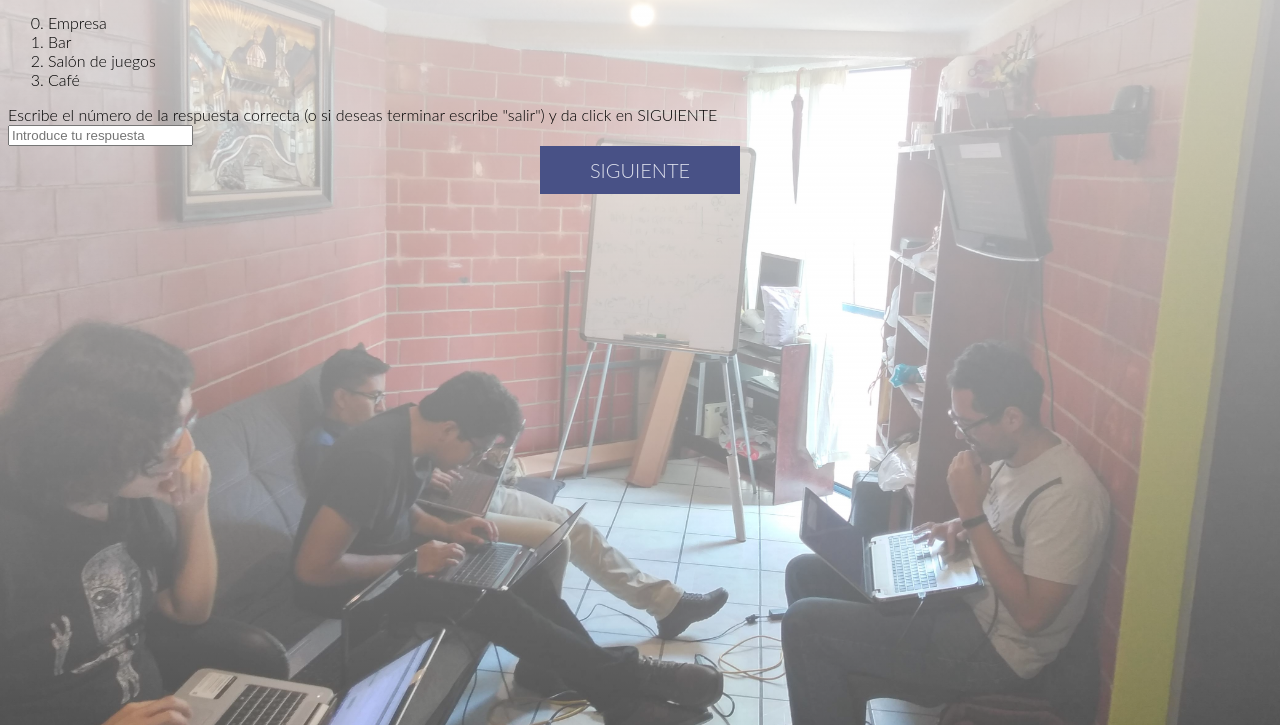
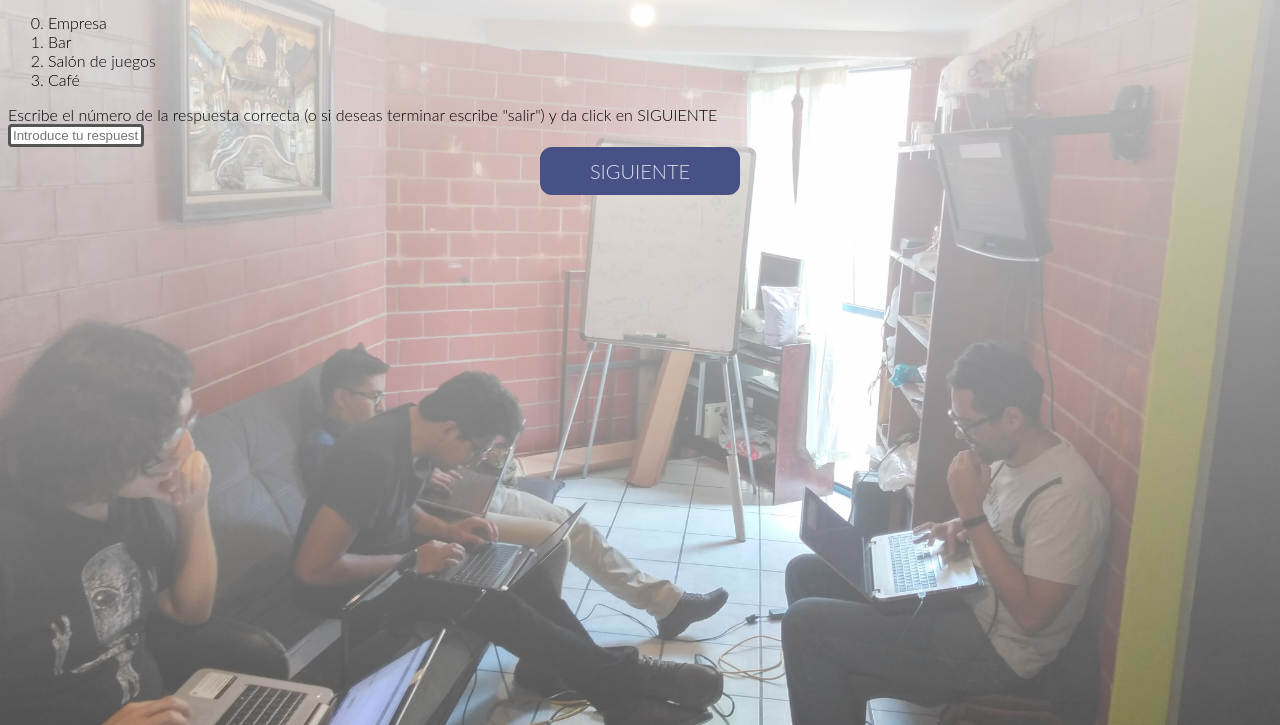
Before and after one commit to grupo-nadxiba/juego-trivia, a plain HTML site: page index.html in a window 1280 px wide. Both pictures are taken after a click on the button "INICIAR". Shown: the part 104-829 px from the top of the page. Drawn offline with Linux system fonts and the light colour scheme.

Commit message:
Add files via upload

```diff
--- a/css/main.css
+++ b/css/main.css
@@ -25,9 +25,12 @@ button {
     font-weight: 300;
     transition: background-color 0.0s, color white;
     padding: 10px;
+    border-radius: 12px;
+    cursor: pointer;
+
 }
 
-button:hover { font-weight: 600; }
+button:hover { font-weight: 600; font-style: italic;}
 button:hover i { margin-right: 20px; }
 
 button:focus {
@@ -44,8 +47,12 @@ i {
     margin-top: -4px;
     transition: margin 0.3s;
 
+
 }
 
-.btn-nuevo { top: 200px;}
-.btn-respuesta { top: 300px;}
-.btn-llenado { top: 400px;}
+input {
+  width: 10%;
+  border-radius: 4px;
+  border: 3px solid #555;
+
+}
```
